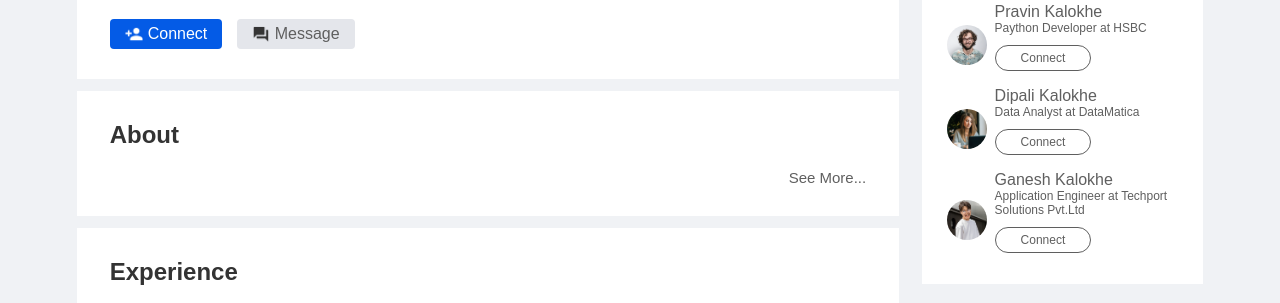
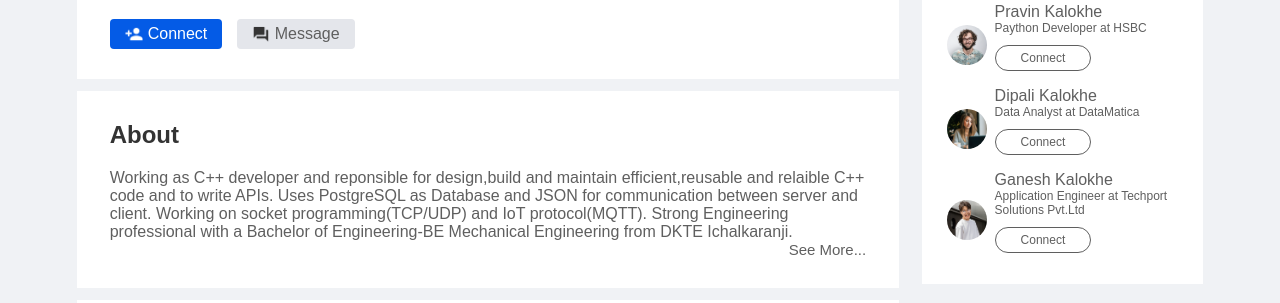
Before and after one commit to Akankshakalokhe/webpage, a plain HTML site: page profile.html in a window 1280 px wide. Shown: the part 464-767 px from the top of the page. Drawn offline with Linux system fonts and the light colour scheme.

Commit message:
Changes in about

```diff
--- a/profile.html
+++ b/profile.html
@@ -110,7 +110,12 @@
 
             <div class="profile-description">
                 <h2>About</h2>
-                <p></p>
+                <p>Working as C++ developer and reponsible for design,build and maintain efficient,reusable
+                    and relaible C++ code and to write APIs. Uses PostgreSQL as Database and JSON for communication
+                    between server and client. Working on socket programming(TCP/UDP) and IoT protocol(MQTT).
+                    Strong Engineering professional with a Bachelor of Engineering-BE Mechanical Engineering from DKTE
+                    Ichalkaranji.
+                </p>
                 <a href="#" class="see-more-link">See More...</a>
             </div>
 
```
